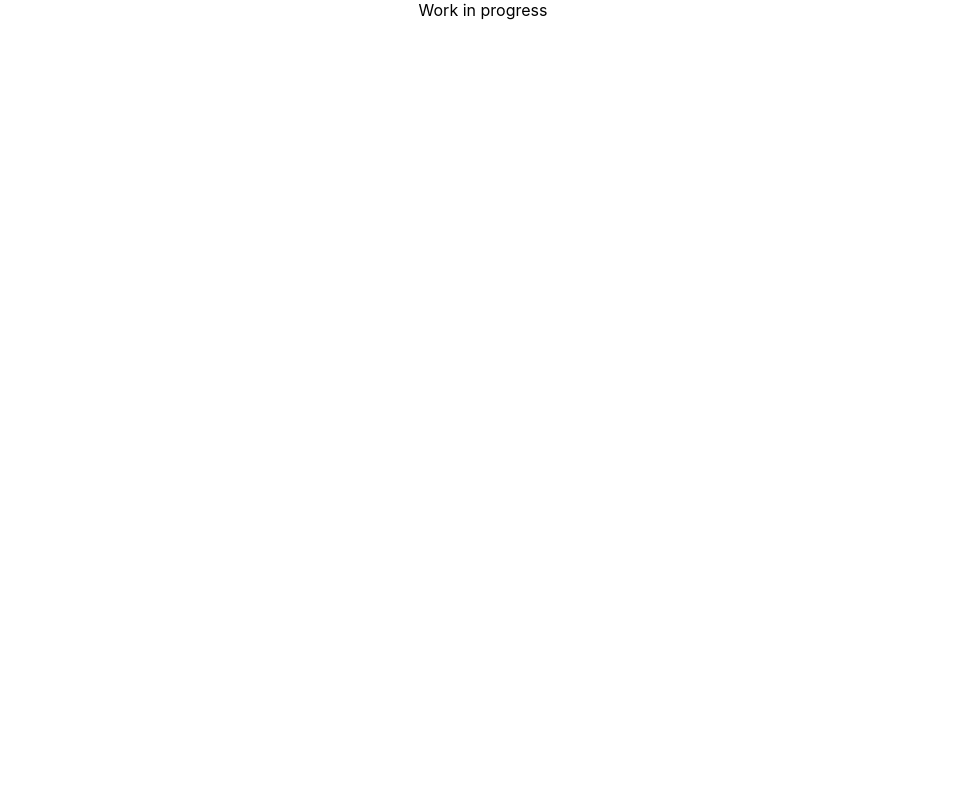
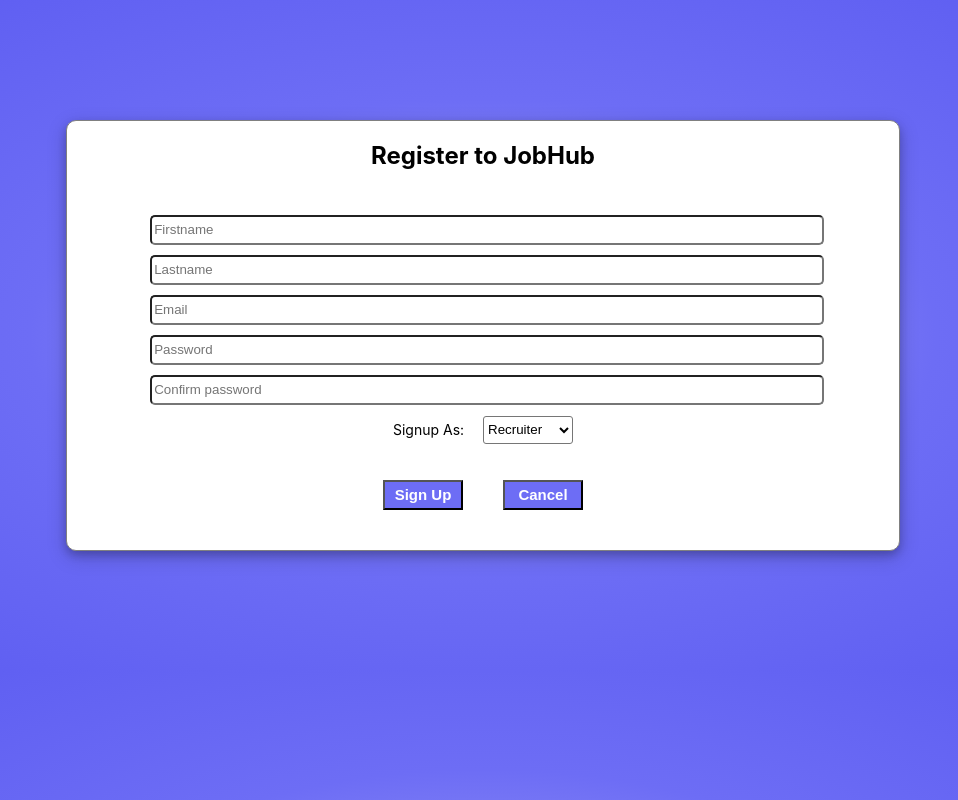
Before and after one commit to rajkumardas2701/job-search-frontend, a React (Create React App) app: page / in a window 1280 px wide. Shown: the whole page, without its empty margins (157-1115 px from the left). Built offline with nearby package versions, Linux system fonts and the light colour scheme.

Commit message:
Add Signup page with styles

```diff
--- a/src/components/App.js
+++ b/src/components/App.js
@@ -1,8 +1,9 @@
 import '../styles/App.css';
+import Signup from '../layouts/Signup';
 
 const App = () => (
   <div className="App">
-    Work in progress
+    <Signup />
   </div>
 );
 
--- /dev/null
+++ b/src/layouts/Signup.js
@@ -0,0 +1,74 @@
+import React from 'react';
+import '../styles/Signup.css';
+
+const Signup = () => (
+  <div className="signup-container">
+    <h2>Register to JobHub</h2>
+    <form className="signup-form-container">
+      <div className="input-section">
+        <input
+          className="form-inputs"
+          placeholder="Firstname"
+          type="text"
+          name="firstname"
+          // value={firstname}
+          // onChange={handleChange}
+          required
+        />
+        <input
+          className="form-inputs"
+          placeholder="Lastname"
+          type="text"
+          name="lastname"
+          // value={lastname}
+          // onChange={handleChange}
+          required
+        />
+        <input
+          className="form-inputs"
+          placeholder="Email"
+          type="text"
+          name="email"
+          // value={email}
+          // onChange={handleChange}
+          required
+        />
+        <input
+          className="form-inputs"
+          placeholder="Password"
+          type="password"
+          name="password"
+          // value={email}
+          // onChange={handleChange}
+          required
+        />
+        <input
+          className="form-inputs"
+          placeholder="Confirm password"
+          type="password"
+          name="password_confirmation"
+          // value={email}
+          // onChange={handleChange}
+          required
+        />
+      </div>
+      <div className="signup-dropdown">
+        <p className="user-type-text">Signup As:</p>
+        <select className="user-type-dropdown">
+          <option className="user-type-option">Recruiter</option>
+          <option className="user-type-option">Candidate</option>
+        </select>
+      </div>
+      <div className="sign-up-button-section">
+        <button type="button" className="signup-buttons">
+          Sign Up
+        </button>
+        <button type="button" className="signup-buttons">
+          Cancel
+        </button>
+      </div>
+    </form>
+  </div>
+);
+
+export default Signup;
--- a/src/styles/App.css
+++ b/src/styles/App.css
@@ -1,38 +1,3 @@
 .App {
   text-align: center;
 }
-
-.App-logo {
-  height: 40vmin;
-  pointer-events: none;
-}
-
-@media (prefers-reduced-motion: no-preference) {
-  .App-logo {
-    animation: App-logo-spin infinite 20s linear;
-  }
-}
-
-.App-header {
-  background-color: #282c34;
-  min-height: 100vh;
-  display: flex;
-  flex-direction: column;
-  align-items: center;
-  justify-content: center;
-  font-size: calc(10px + 2vmin);
-  color: white;
-}
-
-.App-link {
-  color: #61dafb;
-}
-
-@keyframes App-logo-spin {
-  from {
-    transform: rotate(0deg);
-  }
-  to {
-    transform: rotate(360deg);
-  }
-}
--- /dev/null
+++ b/src/styles/Signup.css
@@ -0,0 +1,67 @@
+h1 {
+  margin-top: 0;
+}
+
+.signup-container {
+  width: 65%;
+  margin: 15vh auto;
+  border: 1px solid grey;
+  background-color: white;
+  border-radius: 10px;
+  box-shadow: 0 4px 8px 0 rgba(0, 0, 0, 0.2), 0 6px 20px 0 rgba(0, 0, 0, 0.19);
+}
+
+.signup-form-container {
+  width: 80%;
+  margin: 5vh auto;
+  display: flex;
+  flex-direction: column;
+  justify-content: space-between;
+}
+
+.signup-dropdown {
+  display: flex;
+  flex-direction: row;
+  justify-content: space-between;
+  align-items: center;
+  width: 180px;
+  margin: 10px auto 0 auto;
+  height: 20px;
+}
+
+.user-type-text {
+  font-size: 14px;
+}
+
+.form-inputs {
+  margin: 5px auto;
+  width: 100%;
+  height: 3vh;
+  border-radius: 5px;
+}
+
+.sign-up-button-section {
+  display: flex;
+  flex-direction: row;
+  width: 200px;
+  margin: auto;
+  justify-content: space-between;
+}
+
+.signup-buttons {
+  width: 80px;
+  height: 30px;
+  margin-top: 5vh;
+  background-color: rgb(109, 109, 245);
+  color: white;
+  font-weight: bolder;
+  font-size: 15px;
+}
+
+.user-type-dropdown {
+  height: 28px;
+  border-radius: 3px;
+  background-color: white;
+  font-weight: 500;
+  width: 50%;
+}
--- a/src/styles/index.css
+++ b/src/styles/index.css
@@ -1,13 +1,33 @@
+html {
+  margin: 0;
+  padding: 0;
+}
+
 body {
   margin: 0;
-  font-family: -apple-system, BlinkMacSystemFont, 'Segoe UI', 'Roboto', 'Oxygen',
-    'Ubuntu', 'Cantarell', 'Fira Sans', 'Droid Sans', 'Helvetica Neue',
+  font-family:
+    -apple-system,
+    BlinkMacSystemFont,
+    'Segoe UI',
+    'Roboto',
+    'Oxygen',
+    'Ubuntu',
+    'Cantarell',
+    'Fira Sans',
+    'Droid Sans',
+    'Helvetica Neue',
     sans-serif;
   -webkit-font-smoothing: antialiased;
   -moz-osx-font-smoothing: grayscale;
+  background-image: radial-gradient(rgb(164, 164, 243), rgb(109, 109, 245), rgb(92, 92, 241));
 }
 
 code {
-  font-family: source-code-pro, Menlo, Monaco, Consolas, 'Courier New',
+  font-family:
+    source-code-pro,
+    Menlo,
+    Monaco,
+    Consolas,
+    'Courier New',
     monospace;
 }
```
Also changed, not shown: .stylelintrc.json (added).
